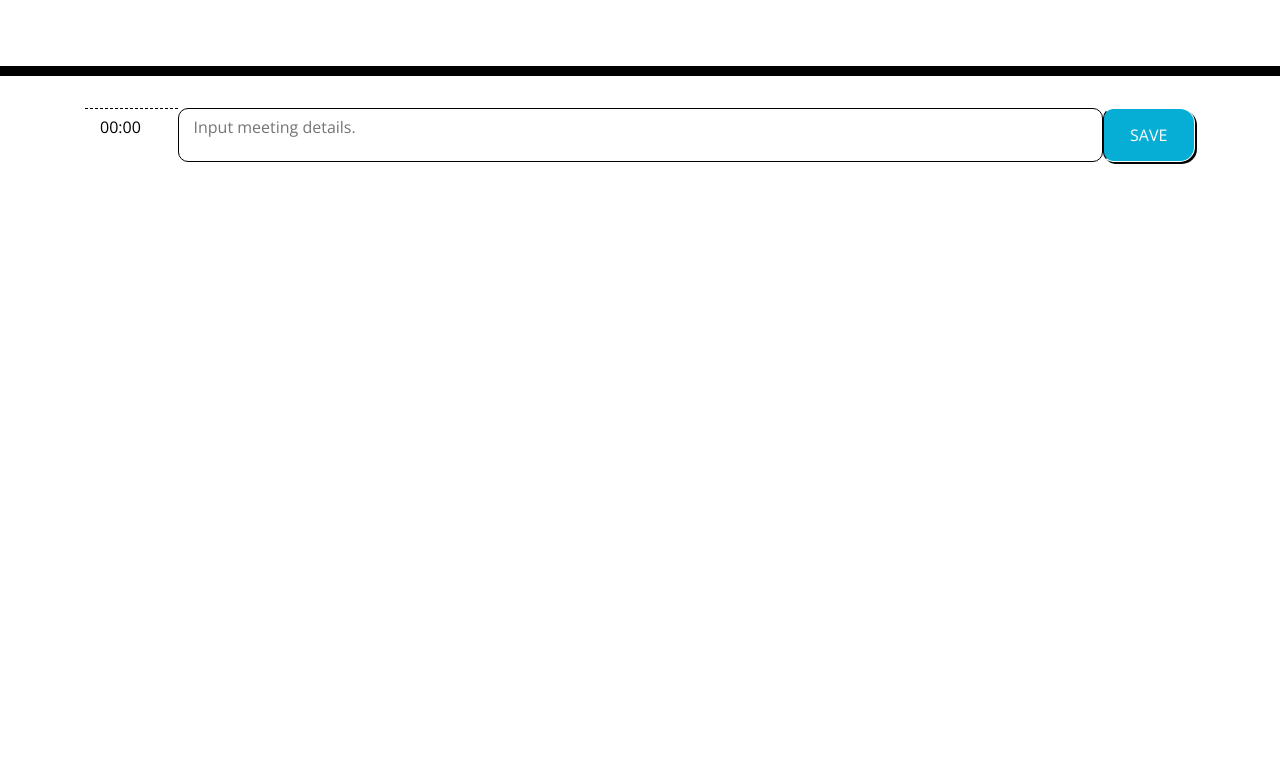
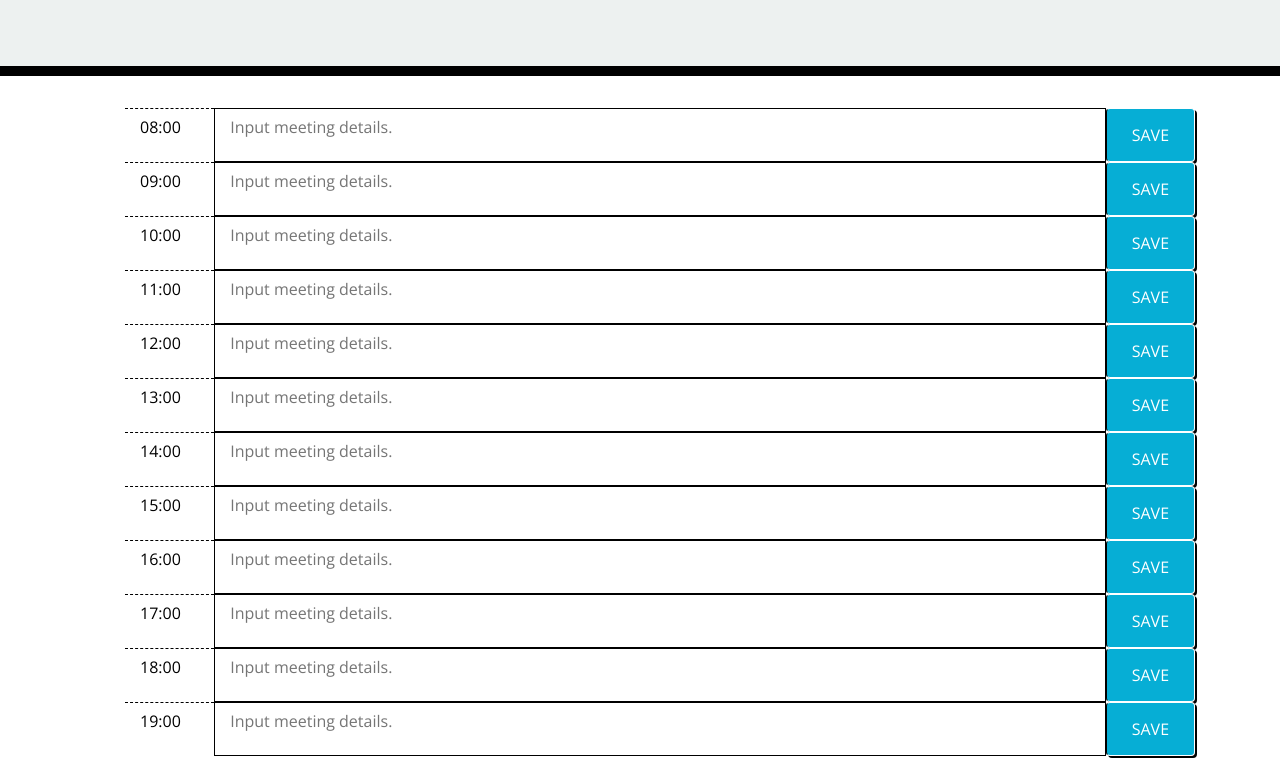
Before and after one commit to FryGit87/Palm_Pilot_v2, a plain HTML site: page index.html in a window 1280 px wide. Shown: the part 252-1024 px from the top of the page. Before the commit the page ends 800 px from the top, so only its background shows below. Drawn offline with nearby package versions, Linux system fonts and the light colour scheme.

Commit message:
Layout set, functionality stil required

```diff
--- a/index.html
+++ b/index.html
@@ -32,11 +32,69 @@
     <div class="container">
       <!-- <p class="time-block" id="dateTime"></p> -->
       <!-- Timeblocks go here -->
-      <div class="row-hours">
-        <div class="hour hour-individual-1 col-1">00:00</div>
-        <textarea name="" id="appointment-1" class="appointment col-10" placeholder="Input meeting details."></textarea>
-        <button id="save-btn-1" class="saveBtn col-1 btn">SAVE</button>
-      </div>
+      <ul>
+        <li class="row-hours" data-time="0">
+            <div class="hour hour-individual-1 col-1">08:00</div>
+            <textarea name="" id="appointment-1" class="appointment col-10" placeholder="Input meeting details."></textarea>
+            <button id="save-btn-1" class="saveBtn col-1 btn">SAVE</button>
+        </li>
+        <li class="row-hours" data-time="0">
+          <div class="hour hour-individual-1 col-1">09:00</div>
+          <textarea name="" id="appointment-1" class="appointment col-10" placeholder="Input meeting details."></textarea>
+          <button id="save-btn-1" class="saveBtn col-1 btn">SAVE</button>
+        </li>
+        <li class="row-hours" data-time="0">
+          <div class="hour hour-individual-1 col-1">10:00</div>
+          <textarea name="" id="appointment-1" class="appointment col-10" placeholder="Input meeting details."></textarea>
+          <button id="save-btn-1" class="saveBtn col-1 btn">SAVE</button>
+        </li>
+        <li class="row-hours" data-time="0">
+          <div class="hour hour-individual-1 col-1">11:00</div>
+          <textarea name="" id="appointment-1" class="appointment col-10" placeholder="Input meeting details."></textarea>
+          <button id="save-btn-1" class="saveBtn col-1 btn">SAVE</button>
+        </li>
+        <li class="row-hours" data-time="0">
+          <div class="hour hour-individual-1 col-1">12:00</div>
+          <textarea name="" id="appointment-1" class="appointment col-10" placeholder="Input meeting details."></textarea>
+          <button id="save-btn-1" class="saveBtn col-1 btn">SAVE</button>
+        </li>
+        <li class="row-hours" data-time="0">
+          <div class="hour hour-individual-1 col-1">13:00</div>
+          <textarea name="" id="appointment-1" class="appointment col-10" placeholder="Input meeting details."></textarea>
+          <button id="save-btn-1" class="saveBtn col-1 btn">SAVE</button>
+        </li>
+        <li class="row-hours" data-time="0">
+          <div class="hour hour-individual-1 col-1">14:00</div>
+          <textarea name="" id="appointment-1" class="appointment col-10" placeholder="Input meeting details."></textarea>
+          <button id="save-btn-1" class="saveBtn col-1 btn">SAVE</button>
+        </li>
+        <li class="row-hours" data-time="0">
+          <div class="hour hour-individual-1 col-1">15:00</div>
+          <textarea name="" id="appointment-1" class="appointment col-10" placeholder="Input meeting details."></textarea>
+          <button id="save-btn-1" class="saveBtn col-1 btn">SAVE</button>
+        </li>
+        <li class="row-hours" data-time="0">
+          <div class="hour hour-individual-1 col-1">16:00</div>
+          <textarea name="" id="appointment-1" class="appointment col-10" placeholder="Input meeting details."></textarea>
+          <button id="save-btn-1" class="saveBtn col-1 btn">SAVE</button>
+        </li>
+        <li class="row-hours" data-time="0">
+          <div class="hour hour-individual-1 col-1">17:00</div>
+          <textarea name="" id="appointment-1" class="appointment col-10" placeholder="Input meeting details."></textarea>
+          <button id="save-btn-1" class="saveBtn col-1 btn">SAVE</button>
+        </li>
+        <li class="row-hours" data-time="0">
+          <div class="hour hour-individual-1 col-1">18:00</div>
+          <textarea name="" id="appointment-1" class="appointment col-10" placeholder="Input meeting details."></textarea>
+          <button id="save-btn-1" class="saveBtn col-1 btn">SAVE</button>
+        </li>
+        <li class="row-hours" data-time="0">
+          <div class="hour hour-individual-1 col-1">19:00</div>
+          <textarea name="" id="appointment-1" class="appointment col-10" placeholder="Input meeting details."></textarea>
+          <button id="save-btn-1" class="saveBtn col-1 btn">SAVE</button>
+        </li>
+
+      </ul>
     </div>
 
     <script src="https://cdnjs.cloudflare.com/ajax/libs/jquery/3.2.1/jquery.min.js"></script>
--- a/style.css
+++ b/style.css
@@ -15,7 +15,7 @@ textarea {
 
 .jumbotron {
   text-align: center;
-  background-color: transparent;
+  background-color:rgb(237, 241, 240);
   color: black;
   border-radius: 0;
   border-bottom: 10px solid black;
@@ -27,11 +27,11 @@ textarea {
 
 .time-block {
   text-align: center;
-  border-radius: 15px;
+  /* border-radius: 15px; */
 }
 
 .btn, .appointment{
-  border-radius: 10px;
+  /* border-radius: 10px; */
   border: 1px solid;
 }
 
@@ -52,7 +52,9 @@ textarea {
   font-size: 30px;
   border: 2px solid black;
   padding: 5px;
-  background-color: rgb(203, 254, 237);
+  background-color: rgb(223, 239, 233);
+  width: auto;
+  height: auto;
 }
 
 
@@ -93,8 +95,8 @@ textarea {
 
 .saveBtn {
   border-left: 1px solid black;
-  border-top-right-radius: 15px;
-  border-bottom-right-radius: 15px;
+  /* border-top-right-radius: 15px; */
+  /* border-bottom-right-radius: 15px; */
   background-color: #06aed5;
   color: white;
 }
```
